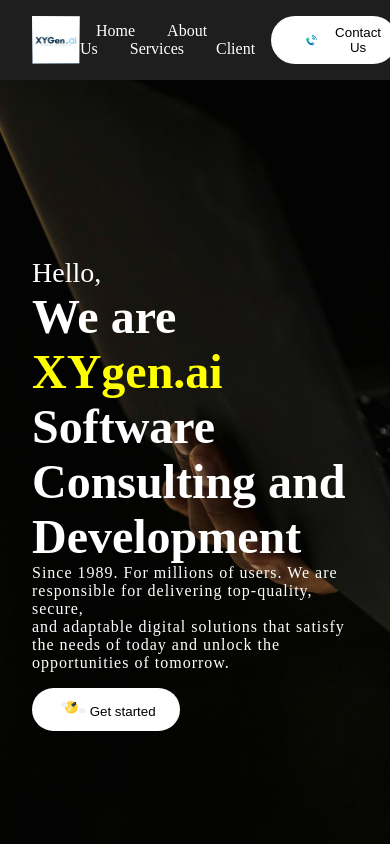
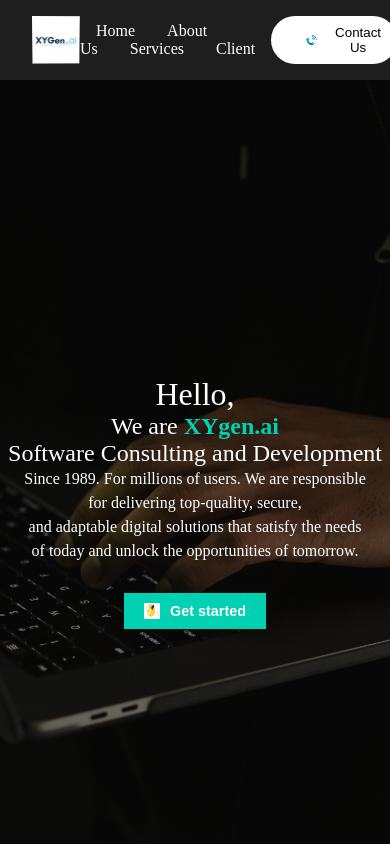
Before and after one commit to chamodhjayasumana/xygen.ai-web, a React (Create React App) app in the folder xygen/: page / in a window 390 px wide. Shown: the top 844 px of the page. Built offline with nearby package versions, Linux system fonts and the light colour scheme.

Commit message:
change intro style

```diff
--- a/xygen/src/components/Intro/intro.css
+++ b/xygen/src/components/Intro/intro.css
@@ -1,74 +1,109 @@
-#intro{
-    height: calc(100vh - 4rem);
-    width: 100vw;
-    max-width: 75rem;
-    margin: 0 auto;
-    overflow: hidden;
+/* General Styling for the Intro Section */
+#intro {
     position: relative;
+    height: 100vh; /* Full screen height */
+    display: flex;
+    align-items: center; /* Center content vertically */
+    justify-content: center; /* Center content horizontally */
+    background-color: #0d0d0d; /* Dark background to contrast with content */
+    overflow: hidden; /* Hide any overflow from background image */
   }
 
+  /* Background Image Styling */
   .bg {
     position: absolute;
-    top: -4rem;
-    /* right: 0; */
-    z-index: -1;
-    object-fit: cover;
-    height: 100vh;
+    top: 0;
+    left: 0;
+    width: 100%;
+    height: 100%;
+    object-fit: cover; /* Cover the entire section without stretching */
+    z-index: 1; /* Position behind the content */
+    opacity: 0.5; /* Slight opacity to allow text to stand out */
   }
 
+  /* Content Styling */
   .introContent {
-    height: 100vh;
-    width: 100vw;
-    padding: 2rem;
-    font-size: 3rem;
-    font-weight: 700;
-    display: flex;
-    flex-direction: column;
-    justify-content: center;
+    position: relative;
+    z-index: 2; /* Position above the background image */
+    color: white; /* White text color for readability */
+    text-align: center;
   }
 
-.hello{
-    font-size: 1.75rem;
-    font-weight: 100;
+  /* Text Styling */
+  .hello {
+    font-size: 2.5rem; /* Larger font size for greeting */
+    font-weight: 300; /* Light font weight */
+    display: block; /* Ensure it takes up its own line */
+  }
+
+  .introText {
+    font-size: 2rem; /* Subheading font size */
+    font-weight: 400;
+    margin: 20px 0;
   }
 
   .introName {
-    color: yellow;
+    font-weight: 700; /* Bold the company name */
+    color: #00d1b2; /* Accent color for the company name */
   }
 
-.introPara{
-    font-size: medium;
-    font-weight: 300;
-    letter-spacing: 1px;
+  .introPara {
+    font-size: 1.1rem; /* Paragraph font size */
+    line-height: 1.5; /* Improve readability */
+    margin-bottom: 30px; /* Space between paragraph and button */
+    max-width: 800px; /* Limit paragraph width */
+    margin-left: auto;
+    margin-right: auto;
   }
 
-.btn{
-    background: white;
-    margin: 1rem 0;
-    padding: 0.75rem 1.5rem;
+  /* Button Styling */
+  .btn {
+    background-color: #00d1b2; /* Accent color for button */
     border: none;
-    border-radius: 2rem;
-}
-.btnImg {
-    object-fit: cover;
-    margin: 0 0.25rem;
-    height: 1rem;
+    padding: 15px 30px; /* Spacing inside button */
+    font-size: 1rem; /* Button text size */
+    font-weight: 600; /* Bold button text */
+    color: #fff; /* White button text */
+    cursor: pointer;
+    display: inline-flex;
+    align-items: center;
+    gap: 10px; /* Space between image and text */
+    transition: background-color 0.3s ease; /* Smooth background change */
   }
 
-@media screen and(max-width:840px){
-    .bg{
-        right: -10vw;
+  .btn:hover {
+    background-color: #00bfa1; /* Slightly darker on hover */
   }
-    .introContent{
-        font-size: 10vw;
+
+  .btnImg {
+    width: 20px; /* Adjust image size */
+    height: 20px;
   }
-    .hello{
-        font-size: 4.5vw;
+
+  /* Responsive Design */
+  @media (max-width: 768px) {
+    .introText {
+      font-size: 1.5rem; /* Smaller text for mobile */
+    }
+
+    .introPara {
+      font-size: 1rem;
+      padding: 0 20px; /* Add padding for small screens */
+    }
+
+    .btn {
+      padding: 10px 20px; /* Adjust button padding */
+      font-size: 0.9rem; /* Smaller button text */
     }
   }
 
-@media screen and(max-width:480px){
-    .bg{
-        right: -20vw;
+  @media (max-width: 480px) {
+    .hello {
+      font-size: 2rem; /* Even smaller greeting text */
+    }
+
+    .btnImg {
+      width: 16px; /* Smaller button image */
+      height: 16px;
     }
   }
--- a/xygen/src/components/Intro/intro.js
+++ b/xygen/src/components/Intro/intro.js
@@ -20,5 +20,3 @@
 }
 
 export default intro
-
-// the digital world in your hands
```
Lines whose indentation alone changed are shown as unchanged.
